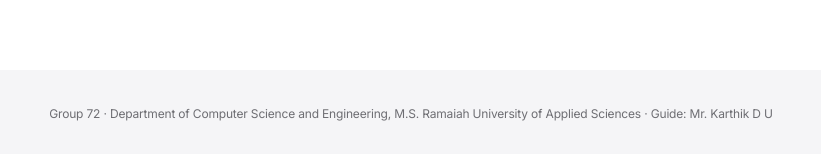
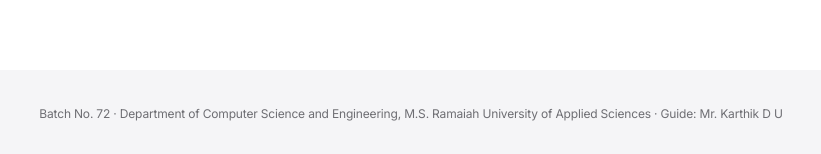
Before and after one commit to ManjunathMailey/RADS-Envelope, a plain HTML site: page web/landing.html in a window 1280 px wide. Shown: the part 3569-3723 px from the top of the page, 229-1050 px from the left. Drawn offline with Linux system fonts and the light colour scheme; no server answers.

Commit message:
RADS-Envelope

```diff
--- a/web/landing.html
+++ b/web/landing.html
@@ -176,7 +176,7 @@
   </section>
 </main>
 
-<footer class="foot">Group 72 · Department of Computer Science and Engineering, M.S. Ramaiah University of Applied Sciences · Guide: Mr. Karthik D U</footer>
+<footer class="foot">Batch No. 72 · Department of Computer Science and Engineering, M.S. Ramaiah University of Applied Sciences · Guide: Mr. Karthik D U</footer>
 <script src="/static/landing.js" defer></script>
 </body>
 </html>
```
Also changed, not shown: docs/figures/landing_v2_dark_1440.png, docs/figures/landing_v2_dark_390.png, docs/figures/landing_v2_light_1440.png, docs/figures/landing_v2_light_390.png, 2 other files.
